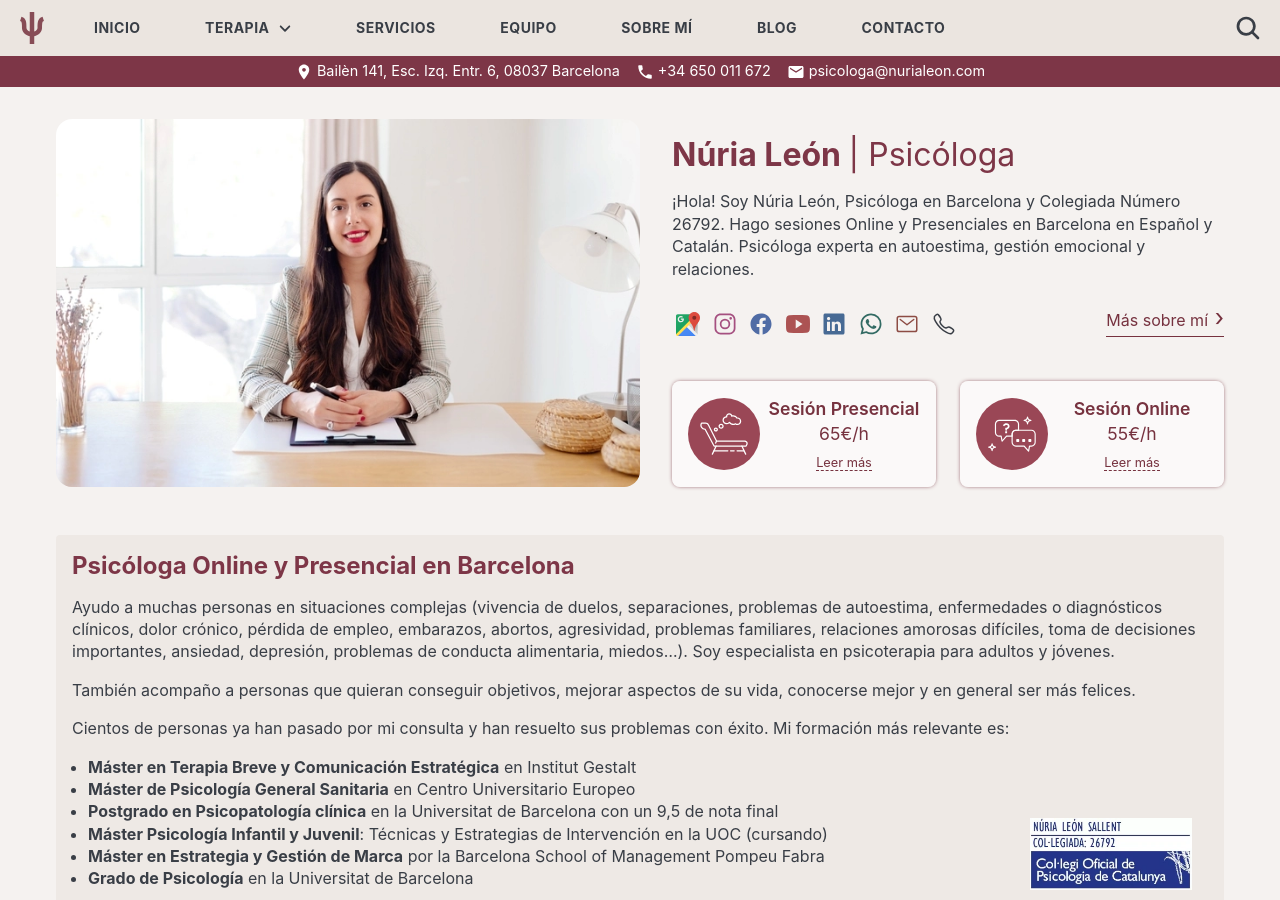
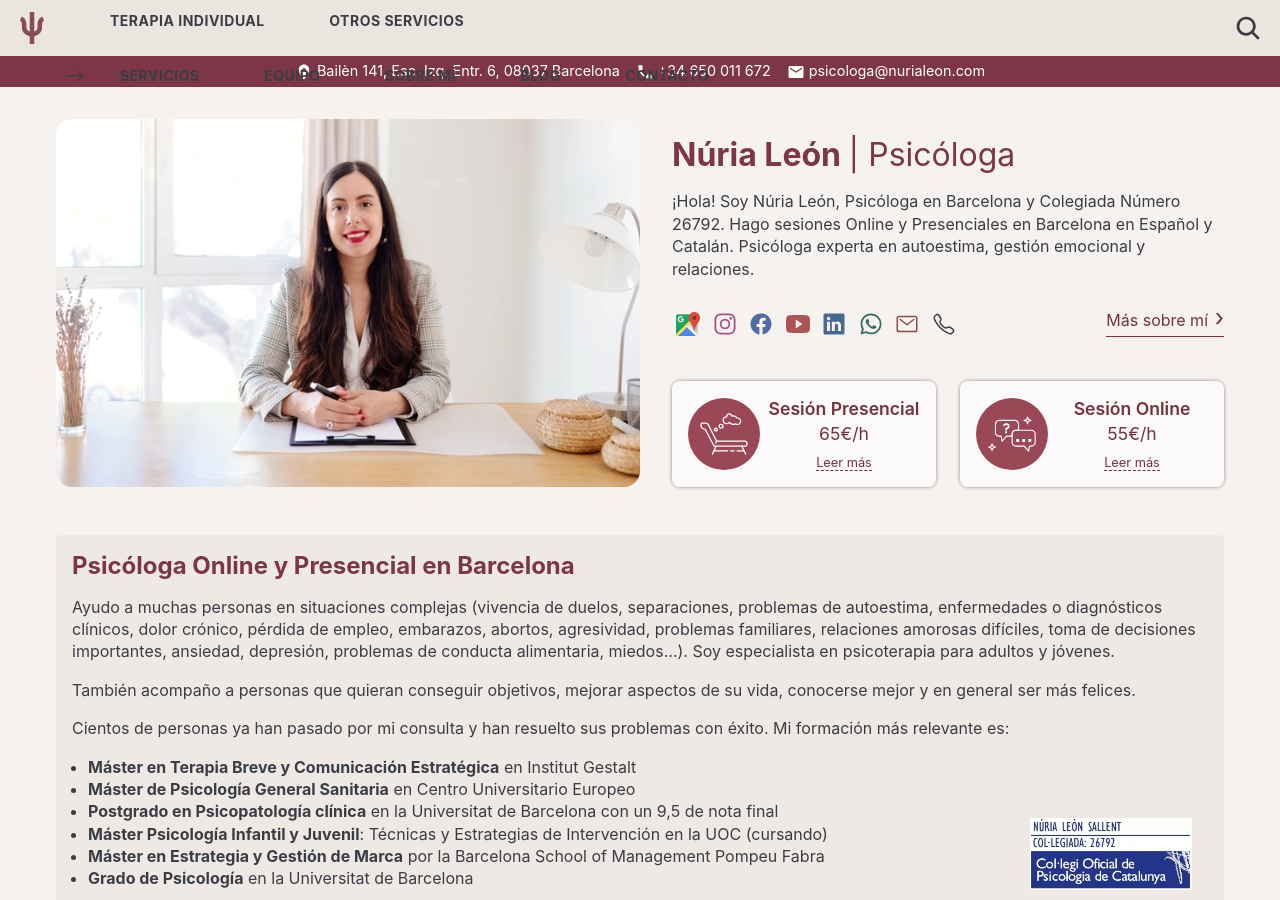
Before and after one commit to nurialeonsallent/nurialeon.com, a Jekyll site: the page built from _pages/home.md, in a window 1280 px wide and 900 px high. Built offline with Jekyll 4.4.1, drawn with Linux system fonts in a browser that asks for light colours.

Commit message:
fix prod

```diff
--- a/_includes/header.html
+++ b/_includes/header.html
@@ -37,7 +37,7 @@
                     >Inicio</a
                   >
                 </li>
-                <li
+                <!-- <li
                   id="menu-terapia"
                   class="nav__section nav__item"
                   data-open="false"
@@ -66,7 +66,7 @@
                       >
                     </li>
                   </ul>
-                </li>
+                </li> -->
                 <li class="nav__item">
                   <a
                     href="{{site.baseurl}}/servicios/"
```
